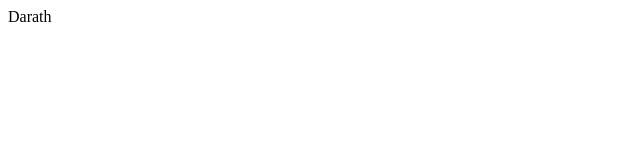
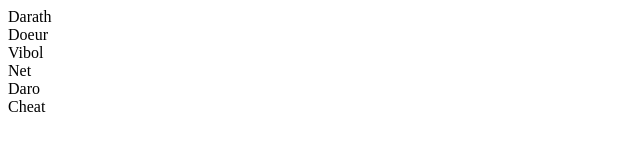
Before and after one commit to darathloyy/play-, a plain HTML site: page index.html in a window 1280 px wide. Shown: the whole page, without its empty margins (0-640 px from the left). Drawn offline with Linux system fonts and the light colour scheme.

Commit message:
add information prompt

```diff
--- a/index.html
+++ b/index.html
@@ -9,11 +9,11 @@
 <body>
     <div class="container">
         <div class="item">Darath</div>
-        <div class="item"></div>
-        <div class="item"></div>
-        <div class="item"></div>
-        <div class="item"></div>
-        <div class="item"></div>
+        <div class="item">Doeur</div>
+        <div class="item">Vibol</div>
+        <div class="item">Net</div>
+        <div class="item">Daro</div>
+        <div class="item">Cheat</div>
     </div>
 </body>
 </html>
```
